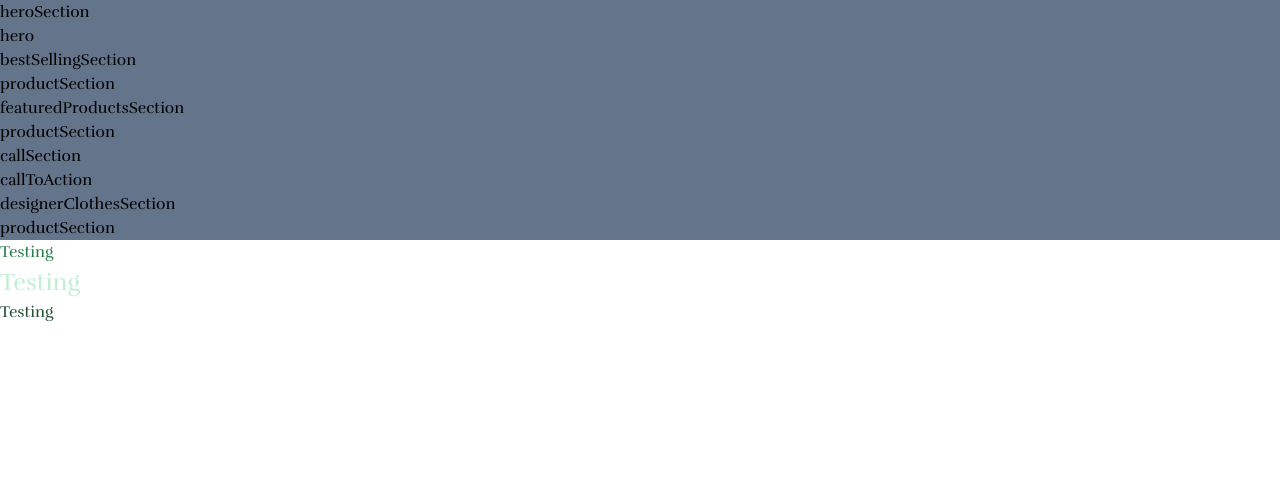
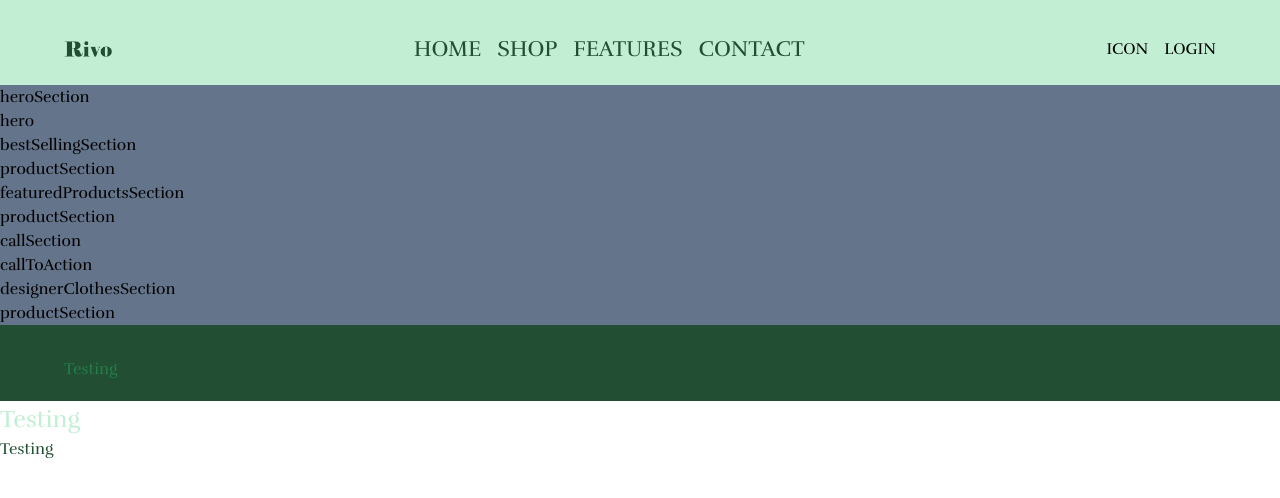
Before and after one commit to JarrodKane/hello-test, a Next.js app: page / in a window 1280 px wide. Shown: the top 498 px of the page. Built offline with nearby package versions, Linux system fonts and the light colour scheme.

Commit message:
added in basic navbar, and section component

```diff
--- /dev/null
+++ b/src/app/components/atoms/link.tsx
@@ -0,0 +1,32 @@
+import { FontStyle, Fonts, LinkVariant } from '@/app/types/index';
+import { clsx } from 'clsx/lite';
+import Link from 'next/link';
+import { AnchorHTMLAttributes, ReactNode } from 'react';
+
+interface LinkProps extends AnchorHTMLAttributes<HTMLAnchorElement> {
+  font?: Fonts;
+  children: ReactNode;
+  fontStyle?: FontStyle;
+  className?: string;
+  url: string;
+  variant: LinkVariant;
+}
+
+export default function Text({
+  fontStyle,
+  font,
+  className,
+  children,
+  ...rest
+}: LinkProps) {
+  const fontClass = font && `font-${font}`;
+  const fontStyleClass = fontStyle && `font-${fontStyle}`;
+
+  const linkClasses = clsx(fontClass, fontStyleClass, className);
+
+  return (
+    <Link href='#' className={linkClasses} {...rest}>
+      {children}
+    </Link>
+  );
+}
--- /dev/null
+++ b/src/app/components/layouts/section.tsx
@@ -0,0 +1,15 @@
+import { clsx } from 'clsx/lite';
+import React, { ReactNode } from 'react';
+
+interface ContainerProps {
+  children: ReactNode;
+  className?: string;
+}
+
+const Section: React.FC<ContainerProps> = ({ children, className }) => {
+  const sectionClasses = clsx('flex  items-center pt-8 px-16 pb-5', className);
+
+  return <div className={sectionClasses}>{children}</div>;
+};
+
+export default Section;
--- /dev/null
+++ b/src/app/components/molecules/card.tsx
@@ -0,0 +1,9 @@
+type ProductCardProps = {
+  children: React.ReactNode;
+};
+
+const ProductCard = ({ children }: ProductCardProps) => {
+  return <div className='card'>{children}</div>;
+};
+
+export default ProductCard;
--- /dev/null
+++ b/src/app/components/organism/navbar.tsx
@@ -0,0 +1,41 @@
+import Link from '@/app/components/atoms/link';
+import Section from '@/app/components/layouts/section';
+import Image from 'next/image';
+
+const Navbar = () => {
+  return (
+    <Section className='bg-brand-green-light'>
+      <nav className='flex items-center justify-between  flex-grow'>
+        <Image
+          src='/img/Rivo.png'
+          alt='Logo'
+          className='h-4 w-auto'
+          width={94}
+          height={49}
+        />
+        <div className='flex items-center space-x-4 text-brand-base'>
+          <Link url='#' className='text-brand-green-dark' variant='link'>
+            HOME
+          </Link>
+          <Link url='#' className='text-brand-green-dark' variant='outline'>
+            SHOP
+          </Link>
+          <Link url='#' className='text-brand-green-dark' variant='primary'>
+            FEATURES
+          </Link>
+          <Link url='#' className='text-brand-green-dark' variant='primary'>
+            CONTACT
+          </Link>
+        </div>
+        <div className='flex space-x-4  items-center'>
+          <div>ICON</div>
+          <Link url='#' variant='outline'>
+            LOGIN
+          </Link>
+        </div>
+      </nav>
+    </Section>
+  );
+};
+
+export default Navbar;
--- a/src/app/layout.tsx
+++ b/src/app/layout.tsx
@@ -1,3 +1,4 @@
+import NavBar from '@/app/components/organism/navbar';
 import type { Metadata } from 'next';
 import { Inter, Poppins, Roboto_Slab, Rufina } from 'next/font/google';
 import './globals.css';
@@ -40,6 +41,7 @@ export default function RootLayout({
   return (
     <html lang='en'>
       <body className={bodyStyles}>
+        <NavBar />
         <div className='min-w-screen-lg mx-auto'>{children}</div>
       </body>
     </html>
--- a/src/app/page.tsx
+++ b/src/app/page.tsx
@@ -1,4 +1,5 @@
 import Text from '@/app/components/atoms/text';
+import Section from './components/layouts/section';
 import { Data } from './types/data';
 
 export default async function Home() {
@@ -19,9 +20,12 @@ export default async function Home() {
           <div>{value.type}</div>
         </div>
       ))}
-      <Text textColor='text-brand-green-medium' textSize='text-brand-xs'>
-        Testing
-      </Text>
+      <Section className='bg-brand-green-dark'>
+        <Text textColor='text-brand-green-medium' textSize='text-brand-xs'>
+          Testing
+        </Text>
+      </Section>
+
       <Text textColor='text-brand-green-light' textSize='text-brand-lg'>
         Testing
       </Text>
--- a/src/app/types/data.d.ts
+++ b/src/app/types/data.d.ts
@@ -1,4 +1,4 @@
-import { FontSize } from './index.ts';
+import { FontSize, LinkVariant } from './index.ts';
 
 export interface TextStyle {
   content: string;
@@ -12,7 +12,7 @@ export interface LinkButton {
   content: string;
   'font-size': FontSize;
   url?: string;
-  variant?: string;
+  variant?: LinkVariant;
   font: string;
   'font-style': string;
   icon?: string;
--- a/src/app/types/index.ts
+++ b/src/app/types/index.ts
@@ -1,4 +1,4 @@
-export type ButtonVariant = 'primary' | 'outline';
+export type LinkVariant = 'primary' | 'outline' | 'link';
 
 export type FontSize =
   | 'text-brand-xs'
```
